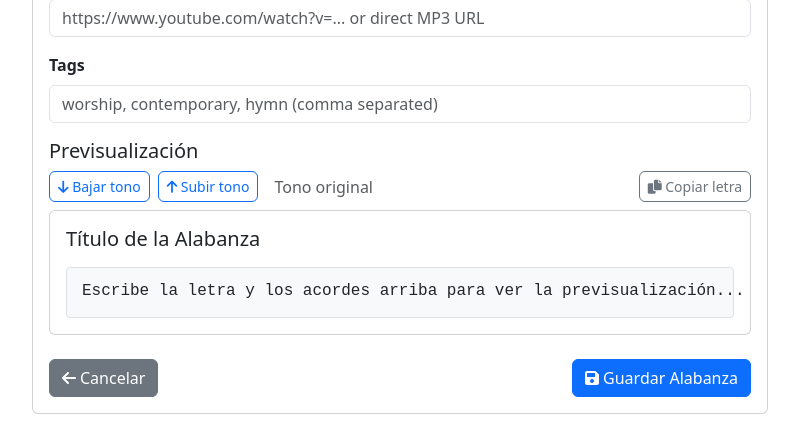
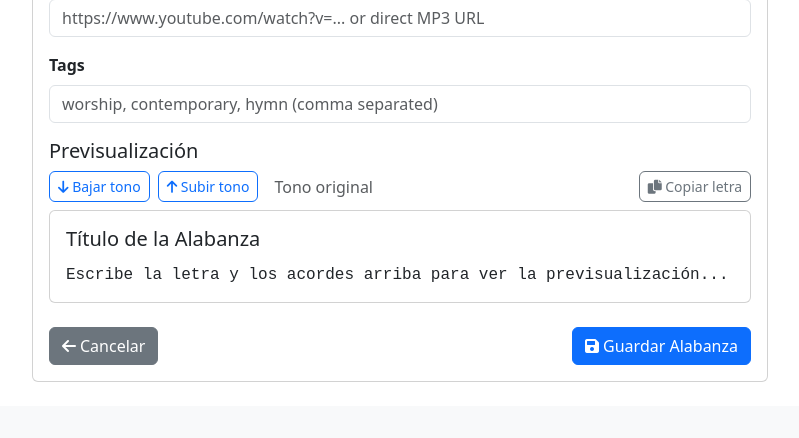
Before and after one commit to NelsonAGM/CifradosPraiseMelody, a Flask app: page /add in a window 1280 px wide. Shown: the part 810-1248 px from the top of the page, without its empty margins (240-1039 px from the left). After the commit the page ends 1192 px from the top, so only its background shows below. Run offline with Flask 3, Linux system fonts and the light colour scheme; the visitor is signed in with stand-in values (Sample User, id 1).

Commit message:
Quitar cuadro de color y borde en .song-lyrics, solo mostrar letra y acordes

```diff
--- a/static/css/style.css
+++ b/static/css/style.css
@@ -95,12 +95,12 @@ body.dark-mode .song-card:hover {
   font-family: 'Courier new', 'Monaco', 'Menlo', monospace;
   font-size: 16px;
   line-height: 1.2;
-  background-color: #f8f9fa;
-  padding: 15px;
-  border: 1px solid #dee2e6;
-  border-radius: 4px;
+  /* background-color: #f8f9fa; */
+  /* border: 1px solid #dee2e6; */
+  padding: 0;
+  border-radius: 0;
   white-space: pre;
-  overflow: visible; /* elimina scrolls */
+  overflow: visible;
   word-break: break-word;
 }
 
```
